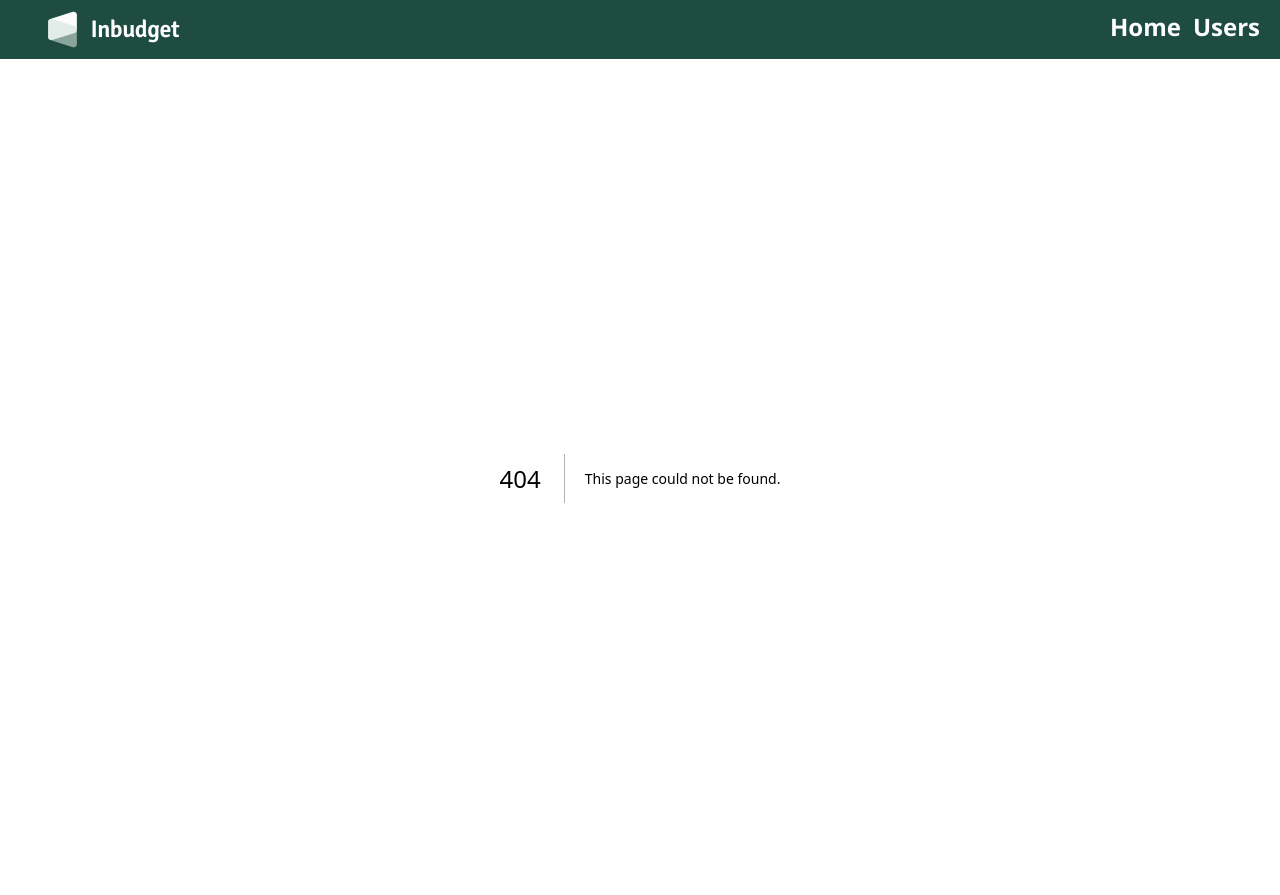
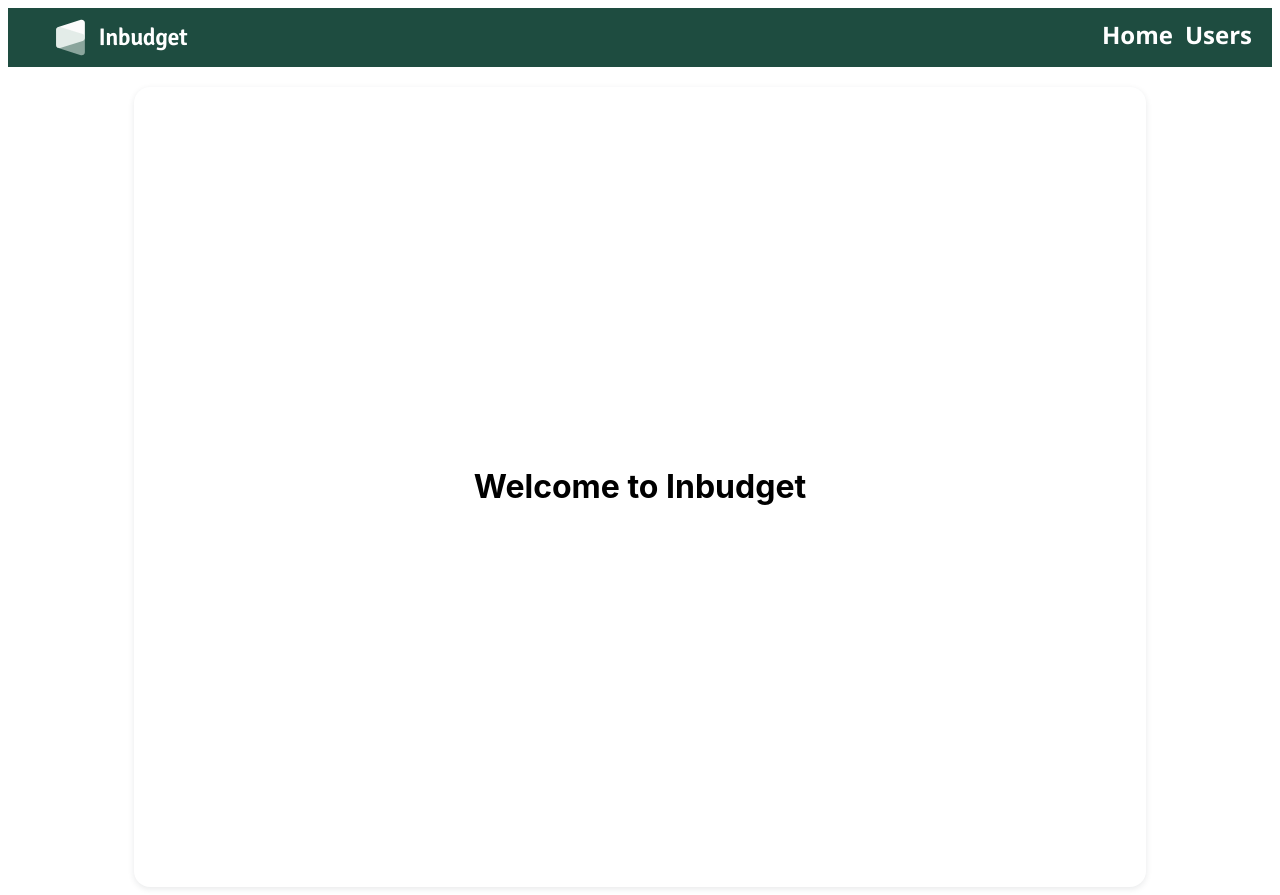
Before and after one commit to intive/patronage2023-js, a Next.js app in the folder apps/web/: page /welcome-page in a window 1280 px wide. Before the commit this address had no page. Built offline with nearby package versions, Linux system fonts and the light colour scheme.

Commit message:
feat: created basic version of the welcome page #P23-70

```diff
--- /dev/null
+++ b/apps/web/app/welcome-page/page.tsx
@@ -0,0 +1,31 @@
+"use client"
+
+import styled from "styled-components"
+
+export type CardImitationProps = React.HTMLProps<HTMLDivElement>;
+
+const CardImitationStyled = styled.div<CardImitationProps>`
+    display:flex;
+    justify-content: center;
+    align-items: center;
+    margin: 0 auto;
+    background-color: white;
+    width:80%;
+    height:50rem;
+    box-shadow: 0px 2px 6px rgba(32, 41, 50, 0.1);
+    border-radius: 16px;
+    font-family: "Inter", sans-serif;
+`
+export default function WelcomePage() {
+    //here, components that build WelcomePage
+    //side nav item
+    //text
+    // instead of home and users, bell icon and avatar
+    return(
+        <>
+            <CardImitationStyled>
+                <h1>Welcome to Inbudget</h1>
+            </CardImitationStyled>
+        </>
+    )
+}
```
